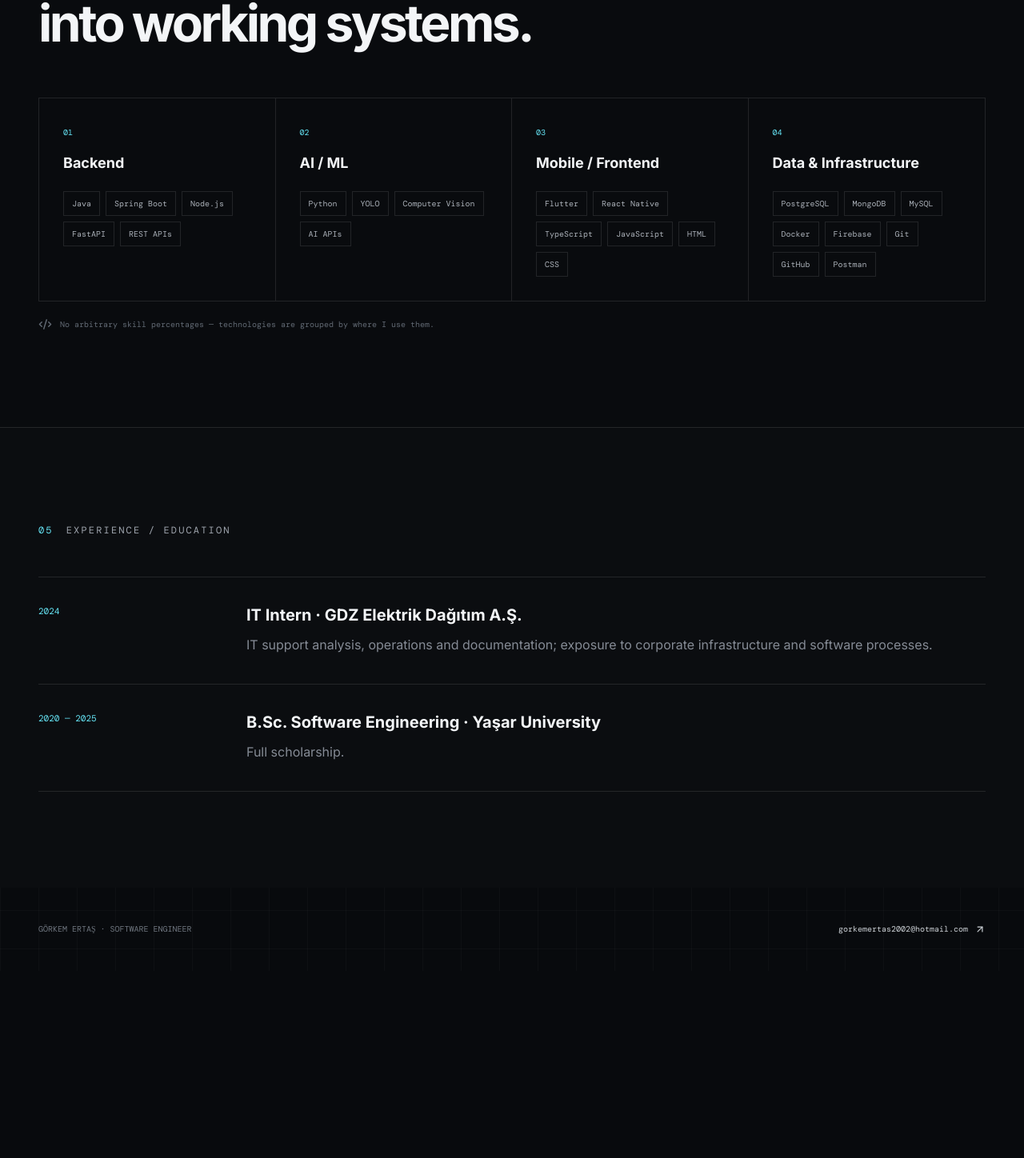
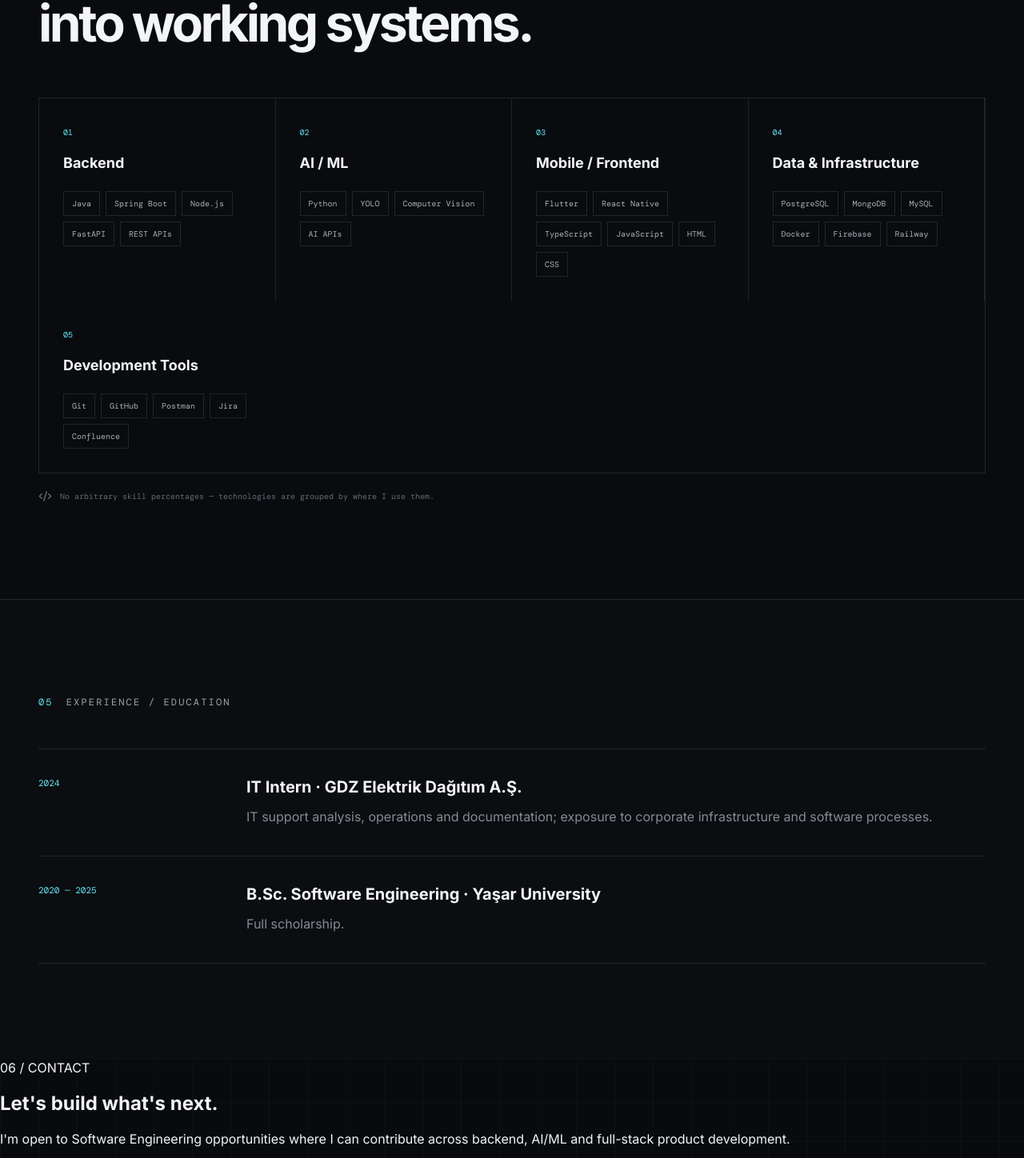
Before and after one commit to GorkemErtas/portfolio, a Next.js app: page / in a window 1280 px wide. Shown: the part 3758-5206 px from the top of the page at 80% size. Before the commit the page ends 4972 px from the top, so only its background shows below. Built offline with nearby package versions, Linux system fonts and the light colour scheme; a web font is replaced by a local one.

Commit message:
feat: expand tooling stack and add recruiter contact section

```diff
--- a/app/page.tsx
+++ b/app/page.tsx
@@ -8,7 +8,8 @@ const techGroups = [
   { title:"Backend", items:["Java","Spring Boot","Node.js","FastAPI","REST APIs"] },
   { title:"AI / ML", items:["Python","YOLO","Computer Vision","AI APIs"] },
   { title:"Mobile / Frontend", items:["Flutter","React Native","TypeScript","JavaScript","HTML","CSS"] },
-  { title:"Data & Infrastructure", items:["PostgreSQL","MongoDB","MySQL","Docker","Firebase","Git","GitHub","Postman"] },
+  { title:"Data & Infrastructure", items:["PostgreSQL","MongoDB","MySQL","Docker","Firebase","Railway"] },
+  { title:"Development Tools", items:["Git","GitHub","Postman","Jira","Confluence"] },
 ];
 
 const copy = {
@@ -43,6 +44,6 @@ export default function Home(){
   <section id="stack" className="section stackSection"><div className="sectionLabel"><span>04</span>{t.stack}</div><div className="sectionHead"><h2>{t.stackTitle}</h2></div><div className="stackGrid">{techGroups.map((g,i)=><div className="stackGroup" key={g.title}><span>0{i+1}</span><h3>{g.title}</h3><div>{g.items.map(x=><em key={x}>{x}</em>)}</div></div>)}</div><div className="stackNote"><Code2 size={17}/> No arbitrary skill percentages — technologies are grouped by where I use them.</div></section>
 
   <section id="experience" className="section experience"><div className="sectionLabel"><span>05</span>{t.exp}</div><div className="timeline"><div className="timelineItem"><span>2024</span><div><h3>IT Intern · GDZ Elektrik Dağıtım A.Ş.</h3><p>IT support analysis, operations and documentation; exposure to corporate infrastructure and software processes.</p></div></div><div className="timelineItem"><span>2020 — 2025</span><div><h3>B.Sc. Software Engineering · Yaşar University</h3><p>Full scholarship.</p></div></div></div></section>
-  <footer><span>GÖRKEM ERTAŞ · SOFTWARE ENGINEER</span><a href="mailto:gorkemertas2002@hotmail.com">gorkemertas2002@hotmail.com <ArrowUpRight size={14}/></a></footer>
+  <section id="contact" className="contactSection"><div><span className="contactKicker">06 / CONTACT</span><h2>Let&apos;s build what&apos;s next.</h2><p>I&apos;m open to Software Engineering opportunities where I can contribute across backend, AI/ML and full-stack product development.</p></div><div className="contactLinks"><a href="mailto:gorkemertas2002@hotmail.com"><Mail size={18}/>Email<ArrowUpRight size={15}/></a><a href="https://www.linkedin.com/in/gorkem-ertas/" target="_blank"><Linkedin size={18}/>LinkedIn<ArrowUpRight size={15}/></a><a href="https://github.com/GorkemErtas" target="_blank"><Github size={18}/>GitHub<ArrowUpRight size={15}/></a></div></section><footer><span>GÖRKEM ERTAŞ · SOFTWARE ENGINEER</span><span>İZMİR, TÜRKİYE · OPEN TO RELOCATION</span></footer>
  </main>
 }
```
